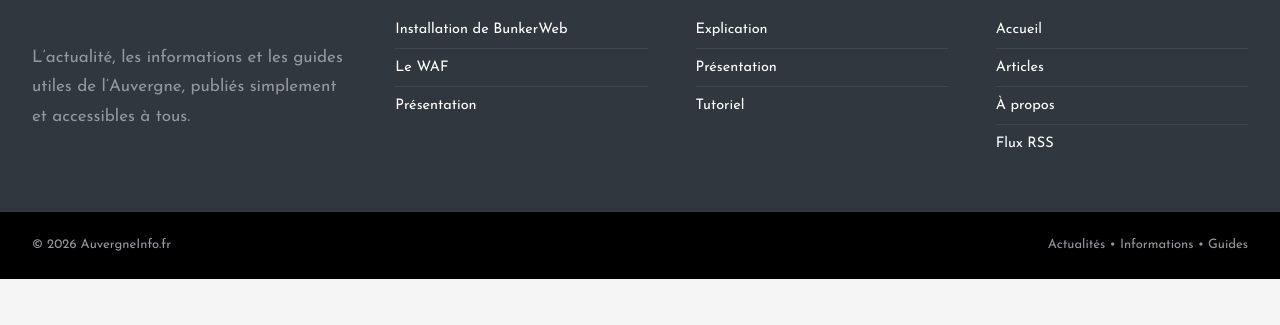
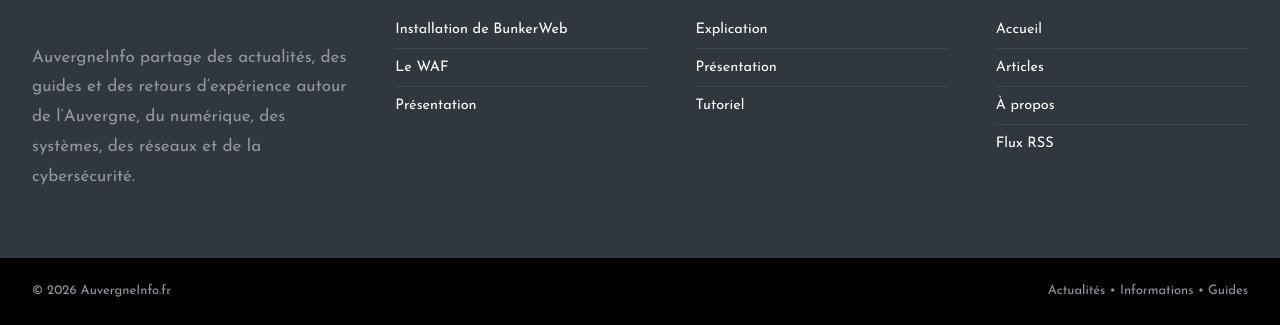
Before and after one commit to PapyPoc/auvergneinfo, an Astro site: page / in a window 1280 px wide. Shown: the part 2225-2550 px from the top of the page. Before the commit the page ends 2504 px from the top, so only its background shows below. Built offline with nearby package versions, Linux system fonts and the light colour scheme; Astro itself is replaced by a stand-in of ours.

Commit message:
Adapter la description du pied de page

```diff
--- a/src/components/Footer.astro
+++ b/src/components/Footer.astro
@@ -10,7 +10,7 @@ const categories = [...new Set(posts.map((post) => post.data.category))].sort();
     <div class="container footer-widgets">
       <section class="footer-widget">
         <a class="footer-logo" href={base}>AUVERGNE<span>INFO</span></a>
-        <p>L’actualité, les informations et les guides utiles de l’Auvergne, publiés simplement et accessibles à tous.</p>
+        <p>AuvergneInfo partage des actualités, des guides et des retours d’expérience autour de l’Auvergne, du numérique, des systèmes, des réseaux et de la cybersécurité.</p>
       </section>
       <section class="footer-widget">
         <h3>Derniers articles</h3>
```
